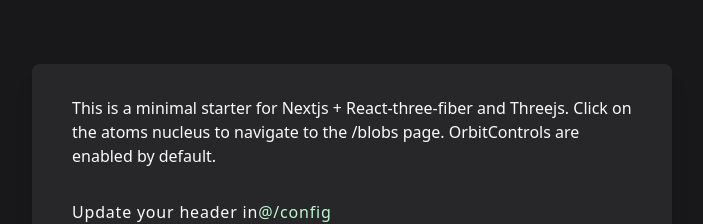
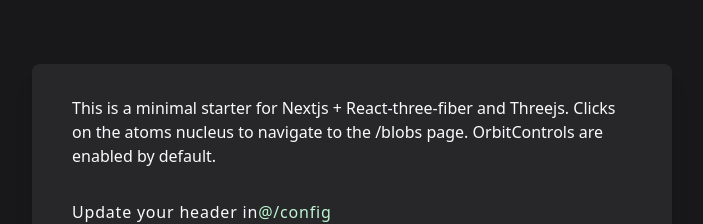
Before and after one commit to hellofantastic/galactic-next, a Next.js app: page / in a window 1280 px wide. Shown: the top 224 px of the page, without its empty margins (288-991 px from the left). Built offline with nearby package versions, Linux system fonts and the light colour scheme.

Commit message:
FOrcing an update on Vercel

```diff
--- a/src/pages/index.tsx
+++ b/src/pages/index.tsx
@@ -11,7 +11,7 @@
 export default function Page(props) {
   return (
     <Instructions>
-      This is a minimal starter for Nextjs + React-three-fiber and Threejs. Click on the{' '}
+      This is a minimal starter for Nextjs + React-three-fiber and Threejs. Clicks on the{' '}
       <span className='text-cyan-200'>atoms nucleus</span> to navigate to the{' '}
       <span className='text-green-200'>/blobs</span> page. OrbitControls are enabled by default.
     </Instructions>
```
